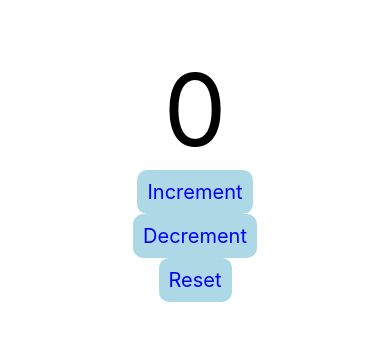
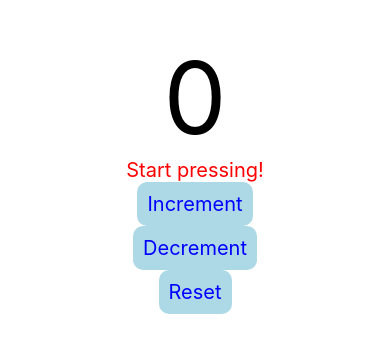
Before and after one commit to ricsoh/expo-project2, a React Native app: screen / in a window 390 px wide. Shown: the part 247-600 px from the top of the page. Built offline with nearby package versions, Linux system fonts and the light colour scheme.

Commit message:
add Encourageing Text

```diff
--- a/App.js
+++ b/App.js
@@ -21,9 +21,23 @@ export default function App() {
     setCount(0);
   }
 
+  function renderEncourageingText() {
+    if (count>=10 && count <20) {
+      return "You reached 10, Keep Going!";
+    }else if (count>=20 && count <30) {
+      return "You reached 20, Keep Going!";
+    }else if (count>=30) {
+      return "You reached 30, Keep Going!";
+    }else{
+      return "Start pressing!";
+    }
+  }
+
   return (
     <View style={styles.container}>
       <Text style={styles.text}>{count}</Text>
+      <Text style={styles.textEncourageing}> {renderEncourageingText()} </Text>
+      <Text></Text>
       <TouchableOpacity onPress={increment} style={styles.button}><Text style={styles.buttonText}>Increment</Text></TouchableOpacity>
       <Text></Text>
       <TouchableOpacity onPress={decrement} style={styles.button}><Text style={styles.buttonText}>Decrement</Text></TouchableOpacity>
@@ -46,6 +60,11 @@ const styles = StyleSheet.create({
     fontSize: 100,
   },
 
+  textEncourageing: {
+    fontSize: 20,
+    color: 'red',
+  },
+
   button: {
     backgroundColor: "lightblue",
     padding: 10,
```
